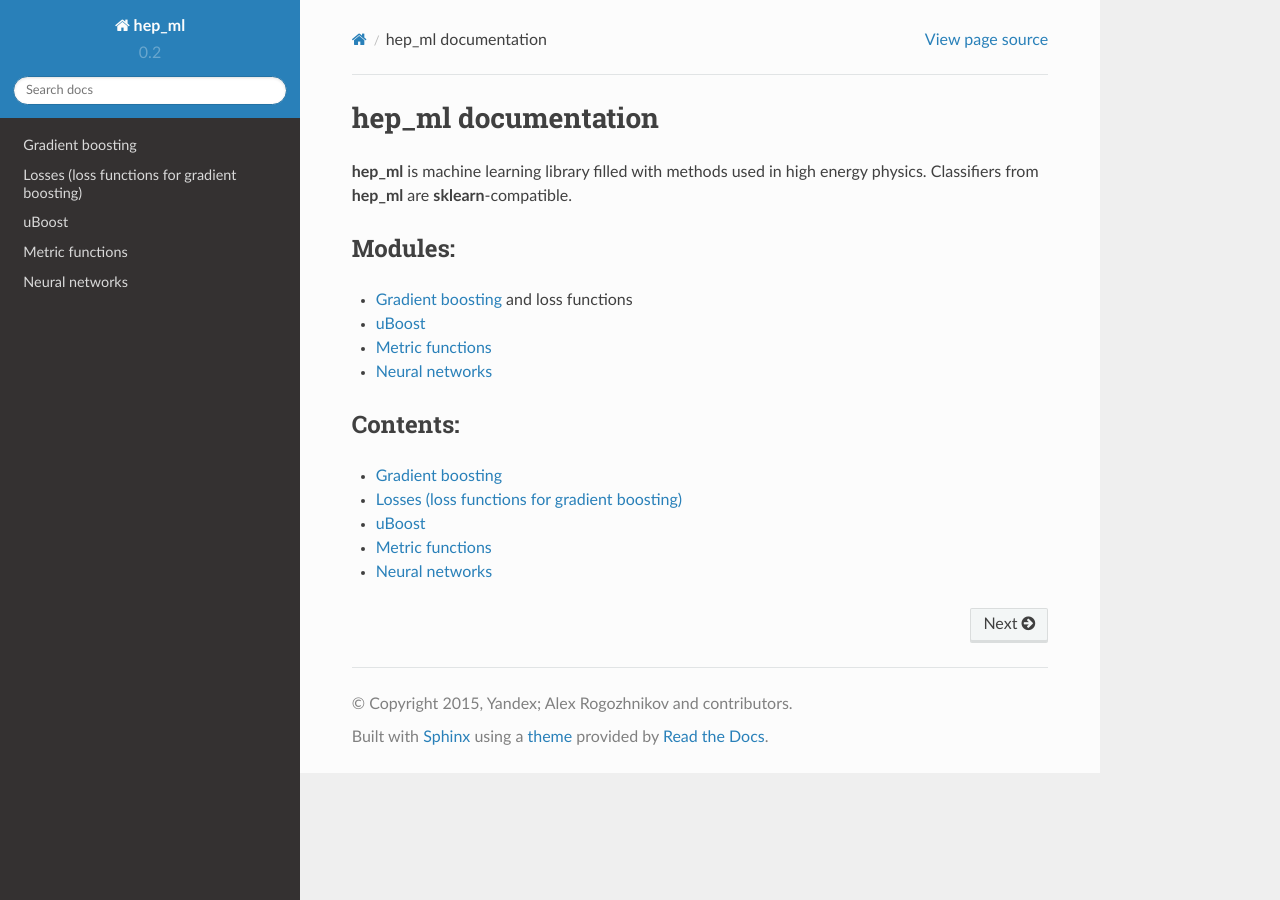
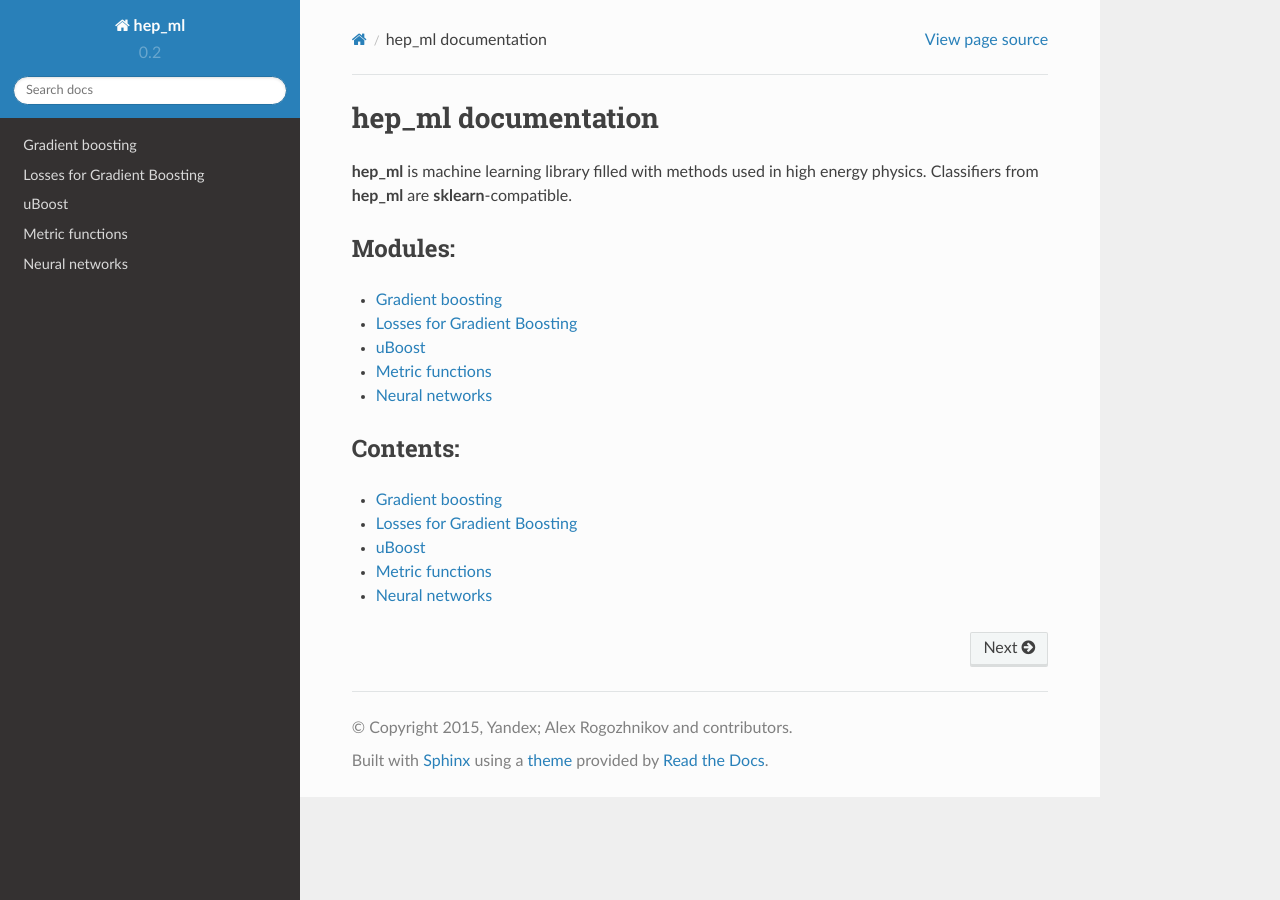
Before and after one commit to arogozhnikov/hep_ml, a Sphinx documentation site: the page built from docs/index.rst, in a window 1280 px wide. Built offline with Sphinx 7.4.7 and the Read the Docs theme 2.0.0, drawn with Linux system fonts in a browser that asks for light colours.

Commit message:
updates documentation, losses are separately

```diff
--- a/docs/gb.rst
+++ b/docs/gb.rst
@@ -1,16 +1,8 @@
 Gradient boosting
 =================
+
 
 .. automodule:: hep_ml.gradientboosting
     :members:
     :show-inheritance:
     :undoc-members:
-
-
-Losses (loss functions for gradient boosting)
-=============================================
-
-.. automodule:: hep_ml.losses
-    :members:
-    :show-inheritance:
-    :undoc-members:
--- a/docs/index.rst
+++ b/docs/index.rst
@@ -13,10 +13,12 @@ Classifiers from **hep_ml** are **sklearn**-compatible.
 Modules:
 ________
 
-* :doc:`gb` and loss functions
+* :doc:`gb`
+* :doc:`losses`
 * :doc:`uboost`
 * :doc:`metrics`
 * :doc:`nnet`
+
 
 
 Contents:
@@ -26,6 +28,7 @@ _________
    :maxdepth: 2
 
    gb
+   losses
    uboost
    metrics
    nnet
```
Also changed, not shown: docs/losses.rst (added, +7 -0 lines).
